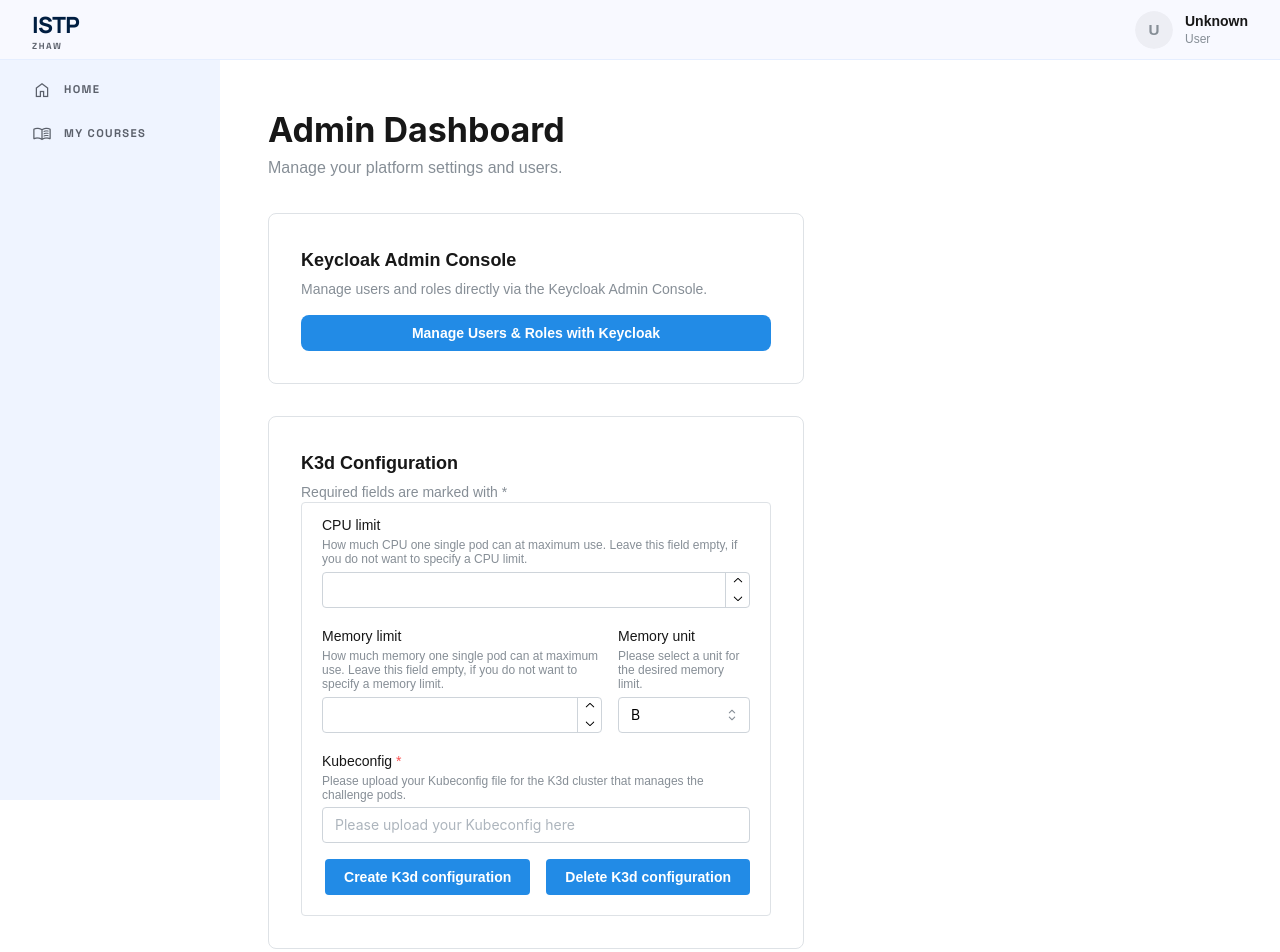
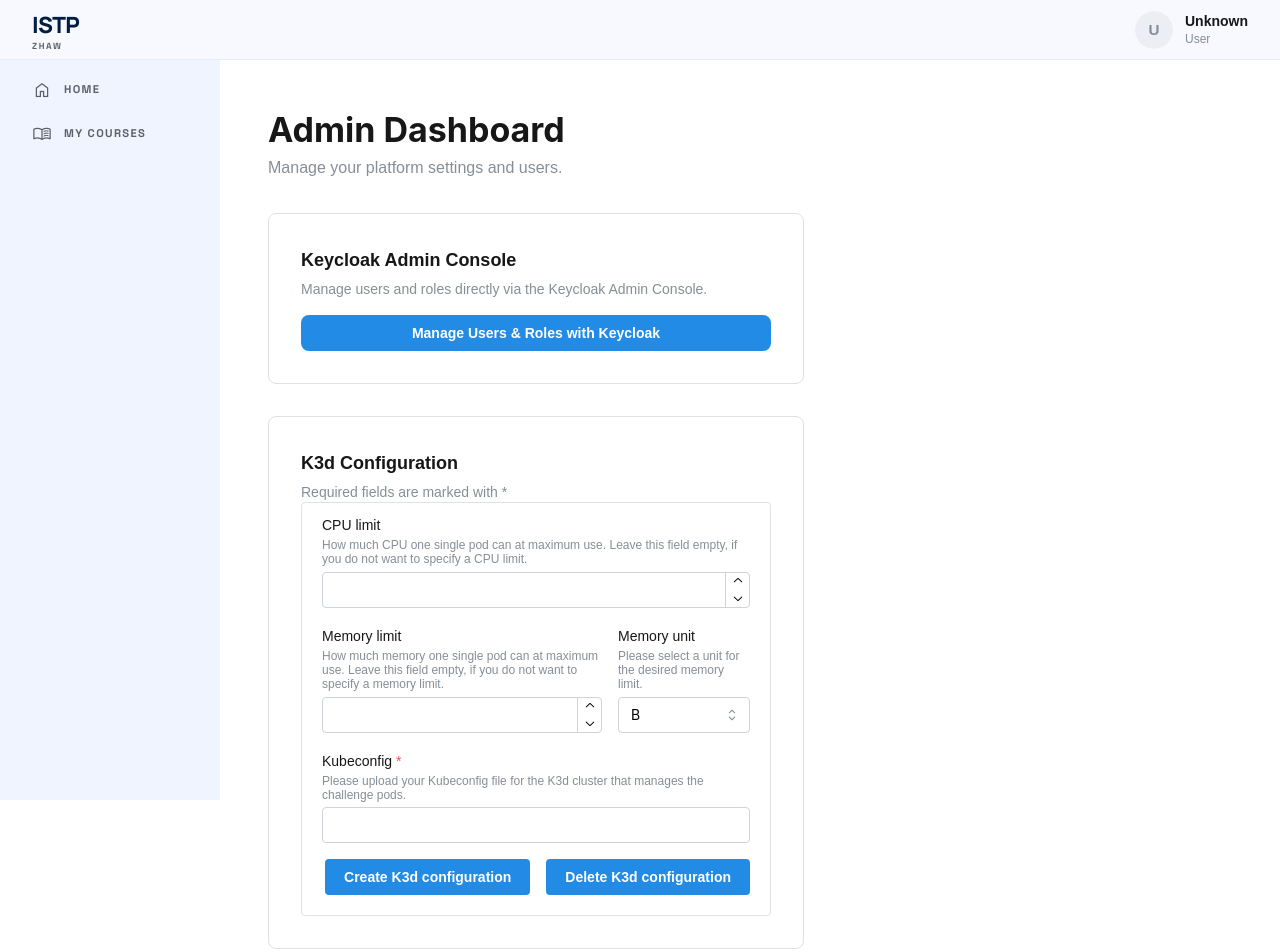
Before and after one commit to PM4-ISTP/PM4-IT24aWIN-ISTP, a Next.js app in the folder frontend/: page /dashboard/admin in a window 1280 px wide. Shown: the top 952 px of the page. Built offline with nearby package versions, Linux system fonts and the light colour scheme; no server answers.

Commit message:
No placeholder needed for Kubeconfig input

```diff
--- a/frontend/src/components/AdminConfigForm.tsx
+++ b/frontend/src/components/AdminConfigForm.tsx
@@ -185,7 +185,6 @@ export default function AdminConfigForm() {
               withAsterisk={!adminConfigResponse.kubeconfigUploaded}
               label="Kubeconfig"
               description="Please upload your Kubeconfig file for the K3d cluster that manages the challenge pods."
-              placeholder="Please upload your Kubeconfig here"
               key={form.key(kubeconfigFormKey)}
               disabled={form.submitting}
               {...form.getInputProps(kubeconfigFormKey)}
```
